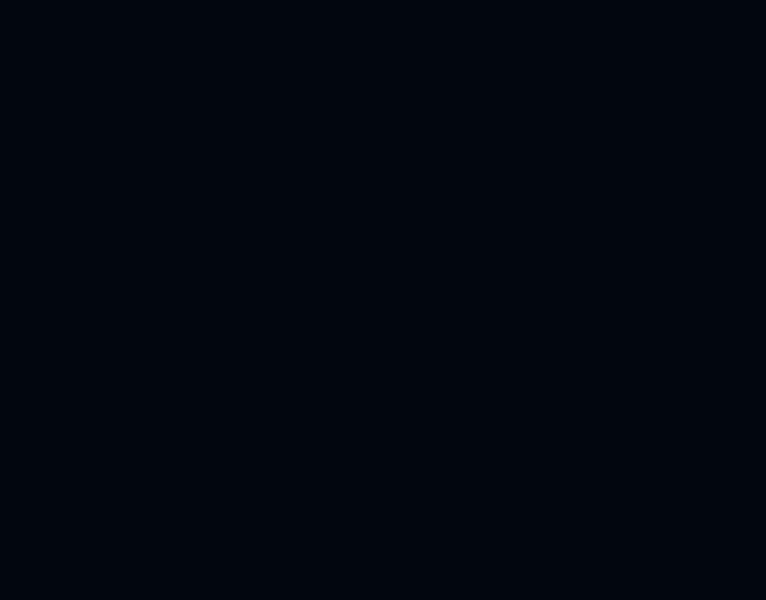
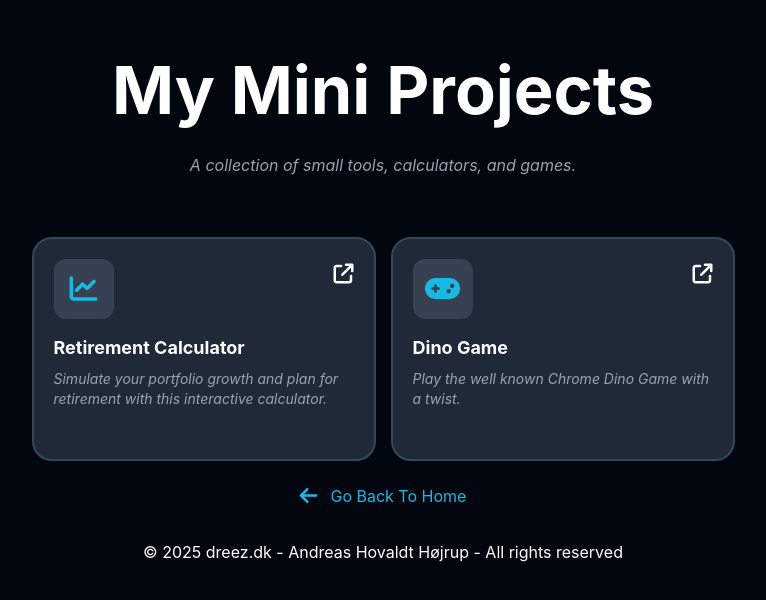
Before and after one commit to andreasHovaldt/dreez-website, a React (Vite) app: page /miniprojects in a window 1280 px wide. Before the commit this address had no page. Shown: the top 600 px of the page, without its empty margins (257-1023 px from the left). Built offline with nearby package versions, Linux system fonts and the light colour scheme.

Commit message:
Added a miniprojects section on home page and a dedicated miniprojects page. Additionally, I cleaned some small extra things up in the codebase.

```diff
--- a/package.json
+++ b/package.json
@@ -21,6 +21,7 @@
     "@types/react": "^18.3.12",
     "@types/react-dom": "^18.3.1",
     "@vitejs/plugin-react": "^4.3.3",
+    "baseline-browser-mapping": "^2.9.11",
     "eslint": "^9.13.0",
     "eslint-plugin-react": "^7.37.2",
     "eslint-plugin-react-hooks": "^5.0.0",
--- a/src/App.jsx
+++ b/src/App.jsx
@@ -11,6 +11,7 @@ import '@fortawesome/fontawesome-free/css/all.min.css';
 // Pages
 import Home from "./pages/Home";
 import Projects from "./pages/Projects";
+import MiniProjects from "./pages/MiniProjects";
 import Repositories from "./pages/Repositories";
 import About from "./pages/About";
 import PortfolioSimulator from "./pages/PortfolioSimulator";
@@ -25,6 +26,7 @@ function App() {
                     <Routes>
                         <Route path="/" element={<Home/>}/>
                         <Route path="/projects" element={<Projects/>}/>
+                        <Route path="/miniprojects" element={<MiniProjects/>}/>
                         <Route path="/repositories" element={<Repositories/>}/>
                         <Route path="/about" element={<About/>}/>
                         <Route path="/retirement" element={<PortfolioSimulator/>}/>
--- /dev/null
+++ b/src/components/GreyBoxTools.jsx
@@ -0,0 +1,77 @@
+import React from "react";
+import { Link } from "react-router-dom";
+import "../styles/GreyBoxTools.css";
+import GreyBox from "./GreyBox";
+
+// Define mini projects here
+const miniProjects = [
+    {
+        id: 1,
+        title: "Retirement Calculator",
+        description: "Simulate your portfolio growth and plan for retirement with this interactive calculator.",
+        link: "/retirement",
+        thumbnail: null, // Add thumbnail path when available, e.g., require('../assets/retirement-thumb.png')
+        icon: "fa-solid fa-chart-line"
+    },
+    {
+        id: 2,
+        title: "Dino Game",
+        description: "Play the well known Chrome Dino Game with a twist.",
+        link: "https://pages.dreez.dk/",
+        external: true, // Opens in new tab
+        thumbnail: null,
+        icon: "fa-solid fa-gamepad"
+    },
+    // {
+    //     id: 42,
+    //     title: "Project Name",
+    //     description: "Project description here.",
+    //     link: "/project-link",
+    //     external: false,
+    //     thumbnail: null,
+    //     icon: "fa-solid fa-gamepad"
+    // },
+];
+
+function GreyBoxTools({ slice = true, maxItems = 3 }) {
+    // Slice the projects if needed (Used for featuring maxItems on the home page)
+    const displayedProjects = slice ? miniProjects.slice(0, maxItems) : miniProjects;
+
+    return (
+        <div className="tools-container">
+            {displayedProjects.map((project) => (
+                <GreyBox key={project.id} className="tool-box">
+                    {/* Thumbnail or Icon */}
+                    <div className="tool-thumbnail">
+                        {project.thumbnail ? (
+                            <img src={project.thumbnail} alt={project.title} />
+                        ) : (
+                            <i className={project.icon || "fa-solid fa-wrench"}></i>
+                        )}
+                    </div>
+
+                    {/* Content */}
+                    <div className="tool-content">
+                        <h2>{project.title}</h2>
+                        <p>{project.description}</p>
+                    </div>
+
+                    {/* Link button */}
+                    <div className="tool-link">
+                        {project.external ? (
+                            <a href={project.link} target="_blank" rel="noopener noreferrer">
+                                <i className="fa-solid fa-arrow-up-right-from-square"></i>
+                            </a>
+                        ) : (
+                            <Link to={project.link}>
+                                <i className="fa-solid fa-arrow-up-right-from-square"></i>
+                            </Link>
+                        )}
+                    </div>
+                </GreyBox>
+            ))}
+        </div>
+    );
+}
+
+export default GreyBoxTools;
--- a/src/pages/About.jsx
+++ b/src/pages/About.jsx
@@ -56,7 +56,7 @@ function About() {
             <div>
                 <Link to="/" className="icon-link">
                 <i className="fa-solid fa-arrow-left" style={{ fontSize: "15pt" }}></i>
-                <p>Go back to Home</p>
+                <p>Go Back To Home</p>
                 </Link>
             </div>
 
--- a/src/pages/Home.jsx
+++ b/src/pages/Home.jsx
@@ -3,6 +3,7 @@ import { Link } from "react-router-dom";
 
 import Footer from "../components/Footer";
 import GreyBox from "../components/GreyBox";
+import GreyBoxTools from "../components/GreyBoxTools";
 import GreyBoxRepos from "../components/GreyBoxRepos";
 
 import headshot from '../assets/CV_picture_scaled.png';
@@ -89,28 +90,23 @@ function Home() {
                   <h4>Discover my project experiences during my time at Aalborg University, spanning both my Bachelor's and Master's.</h4>
                 </div>
                 <div style={{display: "flex", alignItems: "center", gap: "10pt", marginTop: "-15pt", color:"rgb(23, 202, 247)"}}>
-                  <h4>Click to learn more</h4>
+                  <h4>Click To Learn More!</h4>
                   <i className="fa-solid fa-arrow-right" style={{ fontSize: "15pt" }}></i>
                 </div>
               </GreyBox>
             </Link>
 
-
-            {/* Technical skills dropdown menus*/}
-            {/*
-            <div className="dropdown-container">
-              <div className="dropdown-box">
-                Python
-                <div className="dropdown-menu">
-                  <p>Data Analysis</p>
-                  <p>Web Development</p>
-                  <p>Scripting</p>
-                </div>
-              </div>
+            {/* Featured mini projects */}
+            <div>
+              <h1 style={{marginTop: "40pt", marginBottom: "10pt"}}>Mini Projects</h1>
+              <GreyBoxTools maxItems={3}/>
             </div>
-            */}
-
-
+            <div>
+              <Link to="/miniprojects" className="icon-link">
+                  <p>See All Mini Projects</p>
+                  <i className="fa-solid fa-arrow-right" style={{ fontSize: "15pt" }}></i>
+              </Link>
+            </div>
 
             {/* My top GitHub repositories */}
             <div>
@@ -119,11 +115,10 @@ function Home() {
             </div>
             <div>
               <Link to="/repositories" className="icon-link">
-                  <p>See all repositories</p>
+                  <p>See All Repositories</p>
                   <i className="fa-solid fa-arrow-right" style={{ fontSize: "15pt" }}></i>
               </Link>
             </div>
-
 
             {/* Footer */}
             <div className="true-center">
--- /dev/null
+++ b/src/pages/MiniProjects.jsx
@@ -0,0 +1,40 @@
+import React, { useEffect } from "react";
+import { Link } from "react-router-dom";
+
+import Footer from "../components/Footer";
+import GreyBoxTools from "../components/GreyBoxTools";
+
+import "../styles/Home.css"
+
+
+function MiniProjects() {
+    useEffect(() => {
+        document.title = "Mini Projects";
+    }, []);
+
+    return (
+        <>
+            {/* All Mini Projects */}
+            <div>
+                <h1 className="true-center" style={{marginTop: "40pt", marginBottom: "20pt", fontSize: "50pt"}}>My Mini Projects</h1>
+                <p className="true-center" style={{marginBottom: "30pt", color: "#9CA3AF", fontStyle: "italic"}}>
+                    A collection of small tools, calculators, and games.
+                </p>
+                <GreyBoxTools slice={false}/>
+            </div>
+            <div>
+                <Link to="/" className="icon-link">
+                    <i className="fa-solid fa-arrow-left" style={{ fontSize: "15pt" }}></i>
+                    <p>Go Back To Home</p>
+                </Link>
+            </div>
+
+            {/* Footer */}
+            <div className="true-center">
+                <Footer/>
+            </div>
+        </>
+    );
+}
+
+export default MiniProjects;
--- a/src/pages/PortfolioSimulator.jsx
+++ b/src/pages/PortfolioSimulator.jsx
@@ -669,9 +669,9 @@ function PortfolioSimulator() {
 
       {/* Back navigation */}
       <div>
-        <Link to="/" className="icon-link">
+        <Link to="/miniprojects" className="icon-link">
           <i className="fa-solid fa-arrow-left" style={{ fontSize: "15pt" }}></i>
-          <p>Go back to Home</p>
+          <p>Go Back To Mini Projects Overview</p>
         </Link>
       </div>
 
--- a/src/pages/Projects.jsx
+++ b/src/pages/Projects.jsx
@@ -93,7 +93,7 @@ function Projects() {
             <div>
                 <Link to="/" className="icon-link">
                 <i className="fa-solid fa-arrow-left" style={{ fontSize: "15pt" }}></i>
-                <p>Go back to Home</p>
+                <p>Go Back To Home</p>
                 </Link>
             </div>
 
--- a/src/pages/Repositories.jsx
+++ b/src/pages/Repositories.jsx
@@ -23,7 +23,7 @@ function Repositories() {
             <div>
               <Link to="/" className="icon-link">
                 <i className="fa-solid fa-arrow-left" style={{ fontSize: "15pt" }}></i>
-                <p>Go back to Home</p>
+                <p>Go Back To Home</p>
               </Link>
             </div>
 
--- /dev/null
+++ b/src/styles/GreyBoxTools.css
@@ -0,0 +1,86 @@
+.tools-container {
+    display: flex;
+    flex-wrap: wrap;
+    gap: 15px;
+    justify-content: center;
+}
+
+.tool-box {
+    width: 300px;
+    min-height: 180px;
+    padding: 20px;
+    background-color: #1F2937;
+    border-radius: 20px;
+    color: white;
+    text-align: left;
+    transition: transform 0.3s, filter 0.3s;
+    border: 2px solid #35465E;
+    display: flex;
+    flex-direction: column;
+    position: relative;
+}
+
+.tool-thumbnail {
+    width: 60px;
+    height: 60px;
+    border-radius: 12px;
+    background-color: #374151;
+    display: flex;
+    align-items: center;
+    justify-content: center;
+    margin-bottom: 15px;
+    overflow: hidden;
+}
+
+.tool-thumbnail img {
+    width: 100%;
+    height: 100%;
+    object-fit: cover;
+    border-radius: 12px;
+}
+
+.tool-thumbnail i {
+    font-size: 28px;
+    color: #15bbe5;
+}
+
+.tool-content {
+    flex: 1;
+}
+
+.tool-content h2 {
+    font-size: 18px;
+    margin: 0 0 8px 0;
+    color: white;
+}
+
+.tool-content p {
+    font-size: 14px;
+    font-style: italic;
+    color: #9CA3AF;
+    margin: 0;
+    line-height: 1.4;
+}
+
+.tool-link {
+    position: absolute;
+    top: 20px;
+    right: 20px;
+}
+
+.tool-link a {
+    color: white;
+    text-decoration: none;
+    font-size: 20px;
+    transition: color 0.3s;
+}
+
+.tool-link a:hover {
+    color: #15bbe5;
+}
+
+.tool-box:hover {
+    filter: drop-shadow(0 0 15px #35465E);
+    border: 2px solid #15bbe5;
+    transform: scale(1.05);
+}
```
Also changed, not shown: src/App.old.jsx (deleted, +0 -35 lines), src/styles/Dropdown.css (deleted, +0 -58 lines), 1 other file (tests, documents, lock files or other folders).
